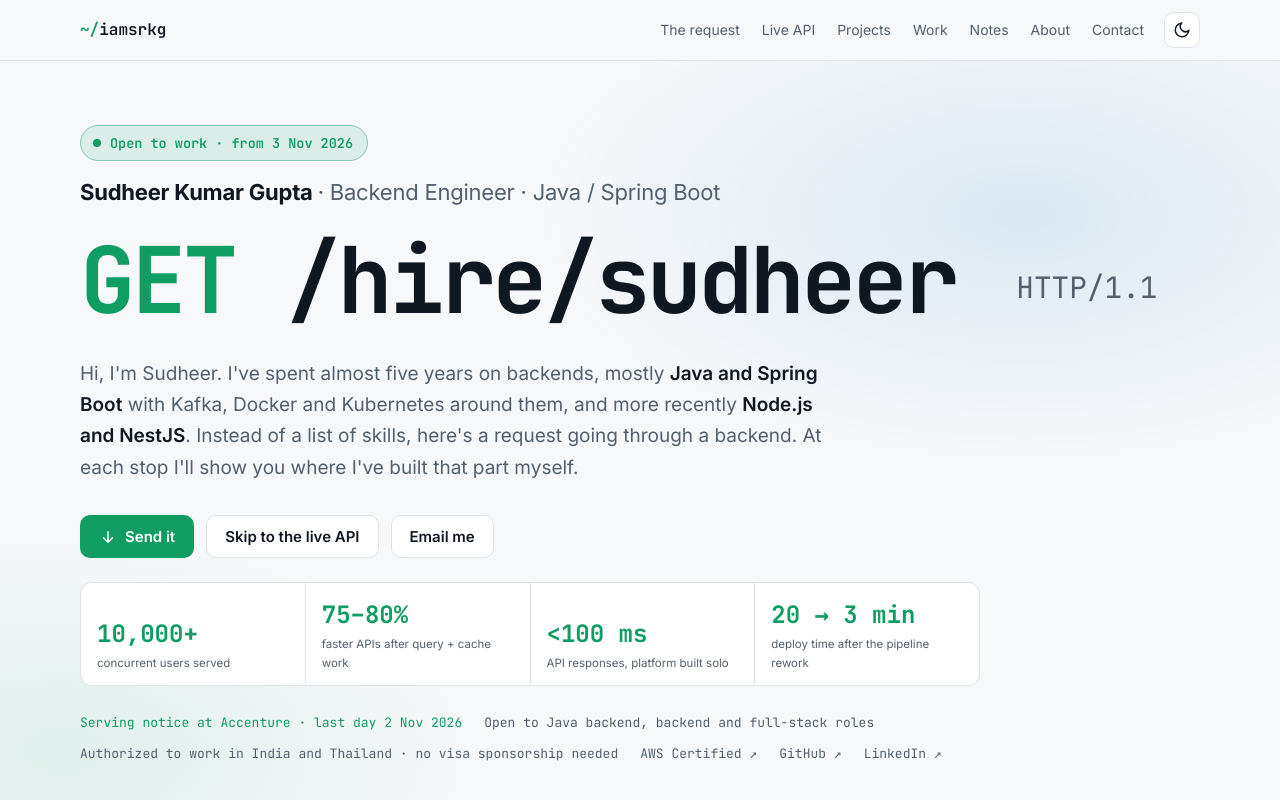
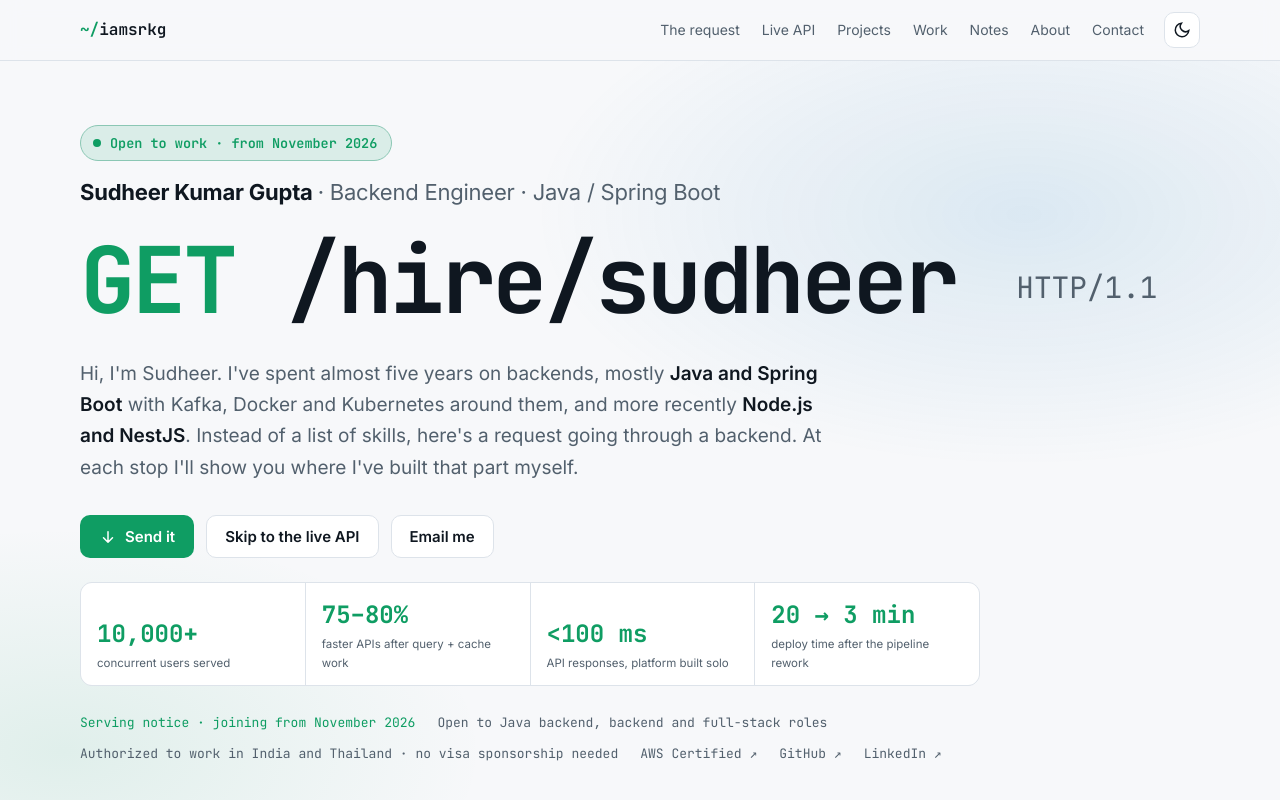
Before and after one commit to iamsrkg/portfolio, a plain HTML site: page index.html in a window 1280 px wide. Shown: the top 800 px of the page. Drawn offline with Linux system fonts and the light colour scheme.

Commit message:
Availability: say the month, not the exact date

```diff
--- a/index.html
+++ b/index.html
@@ -75,7 +75,7 @@
     <!-- ============ OPENING ============ -->
     <section class="opening" id="top">
       <div class="wrap">
-        <p class="avail mono" data-from="2026-11-03"><span class="dot" aria-hidden="true"></span> <span class="avail-text">Open to work · from 3 Nov 2026</span></p>
+        <p class="avail mono" data-from="2026-11-03"><span class="dot" aria-hidden="true"></span> <span class="avail-text">Open to work · from November 2026</span></p>
         <h1 class="who"><span>Sudheer Kumar Gupta</span> <span class="muted">· Backend Engineer · Java / Spring Boot</span></h1>
         <p class="req-hero mono" aria-label="GET /hire/sudheer HTTP/1.1">
           <span class="verb">GET</span> <span class="path">/hire/sudheer</span> <span class="proto">HTTP/1.1</span><span class="cursor" aria-hidden="true">▍</span>
@@ -96,7 +96,7 @@
           <div><dt>deploy time after the pipeline rework</dt><dd>20 → 3 min</dd></div>
         </dl>
         <p class="opening-meta mono">
-          <span class="notice" data-until="2026-11-02">Serving notice at Accenture · last day 2 Nov 2026</span>
+          <span class="notice" data-until="2026-11-02">Serving notice · joining from November 2026</span>
           <span>Open to Java backend, backend and full-stack roles</span>
           <span>Authorized to work in India and Thailand · no visa sponsorship needed</span>
           <a href="https://www.credly.com/badges/1f077cc8-f8b9-416f-b686-b8c0348d51e6/public_url" target="_blank" rel="noopener">AWS Certified ↗</a>
@@ -782,7 +782,7 @@ X-Response-Time: 18ms
   <span class="c-k">"openTo"</span>: [<span class="c-s">"Backend Engineer"</span>, <span class="c-s">"Software Engineer (Backend)"</span>, <span class="c-s">"Full-Stack Engineer (Node/TS)"</span>, <span class="c-s">"Platform Engineer"</span>],
   <span class="c-k">"workAuthorization"</span>: { <span class="c-k">"india"</span>: <span class="c-ok">true</span>, <span class="c-k">"thailand"</span>: <span class="c-ok">true</span>, <span class="c-k">"sponsorshipNeeded"</span>: <span class="c-ok">false</span> },
   <span class="c-k">"workModes"</span>: [<span class="c-s">"on-site"</span>, <span class="c-s">"hybrid"</span>, <span class="c-s">"remote"</span>],
-  <span class="c-k">"availableFrom"</span>: <span class="c-s">"2026-11-03"</span>,
+  <span class="c-k">"availableFrom"</span>: <span class="c-s">"November 2026"</span>,
   <span class="c-k">"certification"</span>: <a class="c-s" href="https://www.credly.com/badges/1f077cc8-f8b9-416f-b686-b8c0348d51e6/public_url" target="_blank" rel="noopener">"AWS Solutions Architect – Associate ↗"</a>,
   <span class="c-k">"contact"</span>: {
     <span class="c-k">"email"</span>:    <a class="c-s" href="mailto:sudheerkgupta@outlook.com">"sudheerkgupta@outlook.com"</a>,
```
